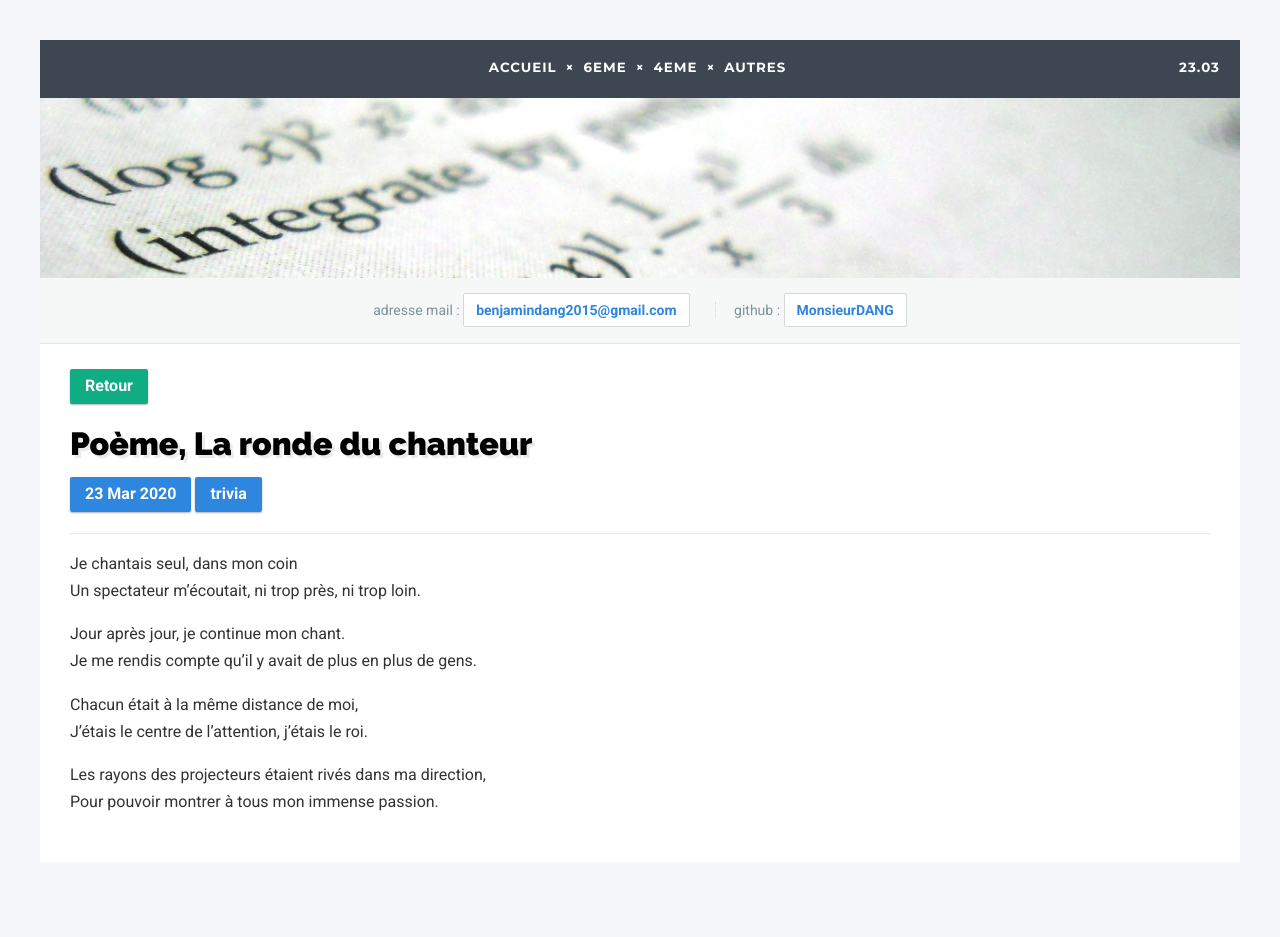
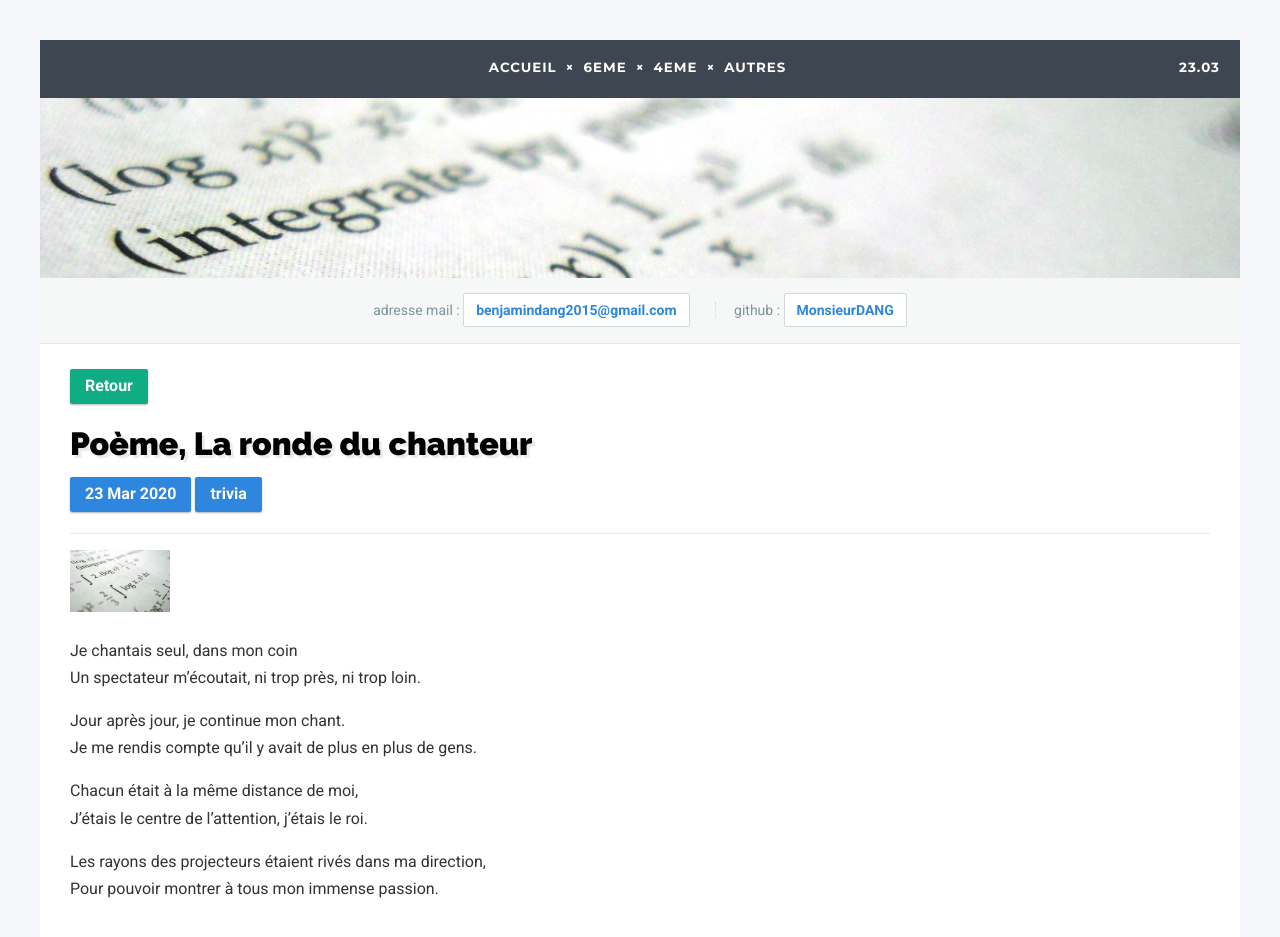
Before and after one commit to DangSinslay/DangSinslay.github.io, a Jekyll site: the page built from _posts/trivia/2020-03-23-poeme2.md, in a window 1280 px wide and 988 px high. Shown: the top 937 px of the window. Built offline with Jekyll 4.4.1, drawn with Linux system fonts in a browser that asks for light colours.

Commit message:
Update 2020-03-23-poeme2.md

```diff
--- a/_posts/trivia/2020-03-23-poeme2.md
+++ b/_posts/trivia/2020-03-23-poeme2.md
@@ -5,6 +5,8 @@ date: 2020-03-23
 category: trivia
 blog: blog
 ---
+
+<img src="/css/image/banner1.png" width="100px" height="auto" />
 
 Je chantais seul, dans mon coin
 <br>
```
